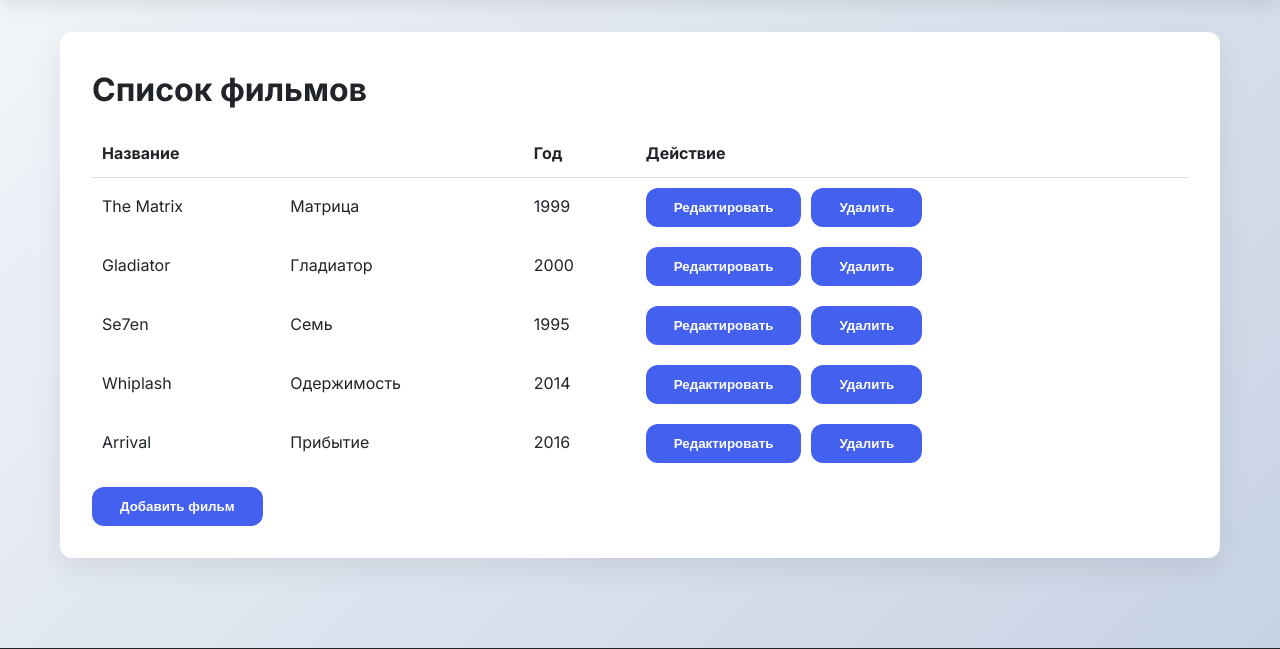
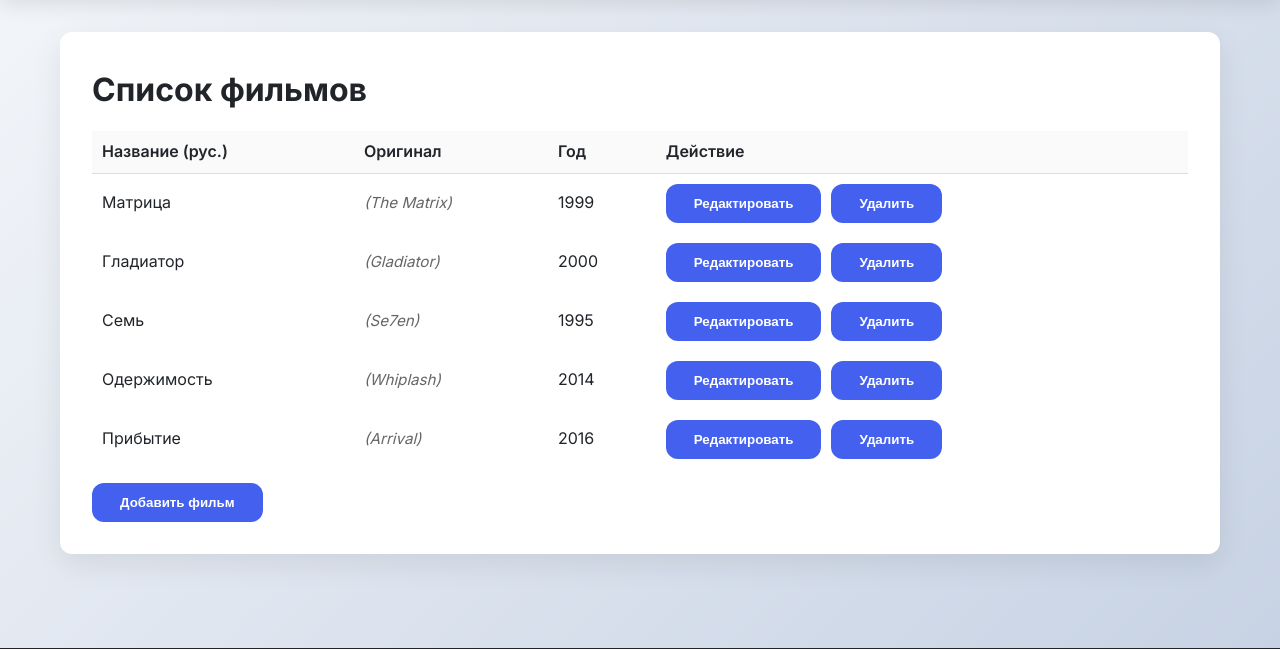
Before and after one commit to mynameisdmitry/web-back-labs, a Flask app: page /lab7/ in a window 1280 px wide. Shown: the part 144-793 px from the top of the page. Run offline with Flask 3, Linux system fonts and the light colour scheme.

Commit message:
UI: поменять колонки, auto-fill original title, + стили + корректный год

```diff
--- a/app/blueprints/lab7.py
+++ b/app/blueprints/lab7.py
@@ -101,6 +101,10 @@ def put_film(id: int):
     _check_id(id)
 
     film = request.get_json(silent=True)
+    # Если оригинальное название пусто, но есть русское — используем его
+    if isinstance(film, dict) and not str(film.get('title', '')).strip() and film.get('title_ru'):
+        film['title'] = film.get('title_ru')
+
     ok, err = _validate_film_payload(film)
     if not ok:
         return jsonify(err), 400
@@ -113,6 +117,10 @@ def put_film(id: int):
 @lab7.route("/lab7/rest-api/films/", methods=["POST"])
 def add_film():
     film = request.get_json(silent=True)
+    # Если оригинальное название пусто, но есть русское — используем его
+    if isinstance(film, dict) and not str(film.get('title', '')).strip() and film.get('title_ru'):
+        film['title'] = film.get('title_ru')
+
     ok, err = _validate_film_payload(film)
     if not ok:
         return jsonify(err), 400
--- a/app/static/css/main.css
+++ b/app/static/css/main.css
@@ -418,12 +418,31 @@ body {
 
 /* Стили для таблицы фильмов */
 .films-table td {
+    padding: 8px 10px;
+    vertical-align: middle;
     padding: 10px;
     vertical-align: middle;
 }
 
 .films-table th {
-    padding: 10px;
+    padding: 8px 10px;
+    background: #fafafa;
+    font-weight: 600;
+}
+
+.original-text {
+    font-style: italic;
+    color: #666;
+    font-size: 0.95em;
+}
+
+.btn {
+    padding: 6px 10px;
+    border-radius: 4px;
+    cursor: pointer;
+}
+
+.btn:hover { opacity: 0.95; }    padding: 10px;
 }
 
 .form-error {
--- a/app/static/lab7/films.js
+++ b/app/static/lab7/films.js
@@ -17,8 +17,9 @@ function fillFilmList() {
                 let tdYear = document.createElement('td');
                 let tdActions = document.createElement('td');
 
-                tdTitle.innerText = films[i].title;
-                tdTitleRus.innerText = films[i].title_ru;
+                // Показываем русское название в первом столбце, оригинал — вторым курсивом в скобках
+                tdTitle.innerText = films[i].title_ru || films[i].title || '';
+                tdTitleRus.innerHTML = '<span class="original-text">(' + escapeHtml(films[i].title || '') + ')</span>';
                 tdYear.innerText = films[i].year;
 
                 let editBtn = document.createElement('button');
@@ -124,10 +125,16 @@ async function submitAddForm() {
     const errorBox = document.getElementById('add-film-error');
     const descErr = document.getElementById('description-error');
 
-    const title = titleEl.value.trim();
+    let title = titleEl.value.trim();
     const title_ru = (titleRuEl.value.trim() || title);
     const year = parseInt(yearEl.value, 10);
     const description = descEl.value.trim();
+
+    // Если оригинальное название не задано, но есть русское — автоматически подставляем его
+    if (!title && title_ru) {
+        title = title_ru;
+        titleEl.value = title; // показать подстановку пользователю
+    }
 
     // простая валидация
     if (!title) {
--- a/app/templates/lab7/index.html
+++ b/app/templates/lab7/index.html
@@ -11,7 +11,8 @@
     <table class="films-table" style="width:100%; border-collapse: collapse; margin-top: 16px;">
         <thead>
             <tr>
-                <th colspan="2" style="text-align:left; border-bottom: 1px solid #ddd;">Название</th>
+                <th style="text-align:left; border-bottom: 1px solid #ddd;">Название (рус.)</th>
+                <th style="text-align:left; border-bottom: 1px solid #ddd;">Оригинал</th>
                 <th style="text-align:left; border-bottom: 1px solid #ddd;">Год</th>
                 <th style="text-align:left; border-bottom: 1px solid #ddd;">Действие</th>
             </tr>
```
